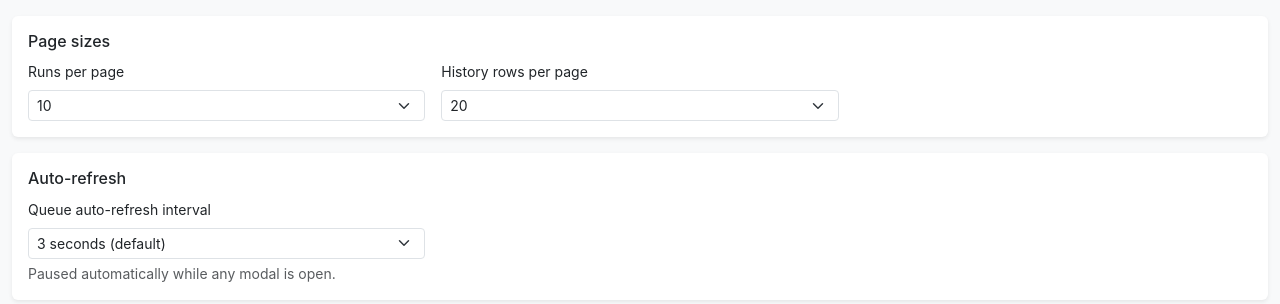
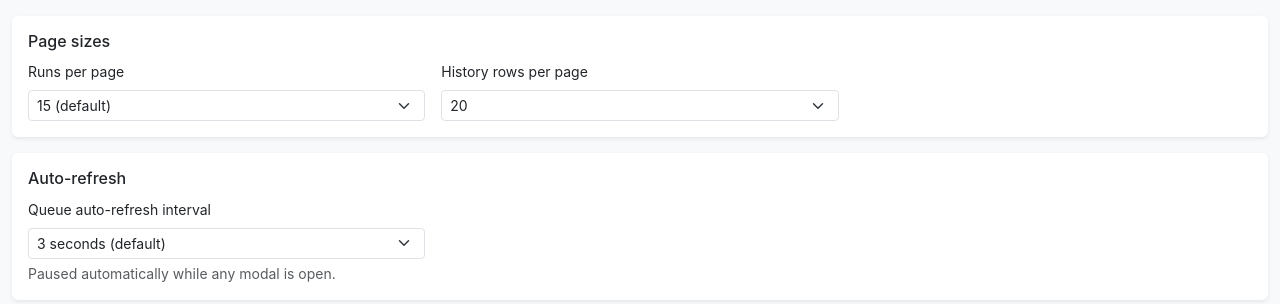
Before and after one commit to Nucleomics-VIB/aviti-tools, a Flask app: page /settings in a window 1280 px wide. Shown: the part 204-508 px from the top of the page. Run offline with Flask 3, Linux system fonts and the light colour scheme; some libraries are stand-ins or nearby versions.

Commit message:
ui(webui): bump default runs-per-page to 15
Slightly more useful first page for typical lab usage; Settings still
exposes 10/25/50/100. The history page default (20) and queue
auto-refresh (3 s) are unchanged.

Co-Authored-By: Claude Opus 4.7 <noreply@anthropic.com>

```diff
--- a/aviti_test_mask/webui/templates/index.html
+++ b/aviti_test_mask/webui/templates/index.html
@@ -109,8 +109,8 @@
     try {
       const p = JSON.parse(localStorage.getItem('aviti_ui_prefs') || '{}');
       const v = +p.runs_per_page;
-      return Number.isFinite(v) && v > 0 ? v : 10;
-    } catch (e) { return 10; }
+      return Number.isFinite(v) && v > 0 ? v : 15;
+    } catch (e) { return 15; }
   })();
   const cache = new Map();
   let currentPage = 1;
--- a/aviti_test_mask/webui/templates/settings.html
+++ b/aviti_test_mask/webui/templates/settings.html
@@ -26,6 +26,7 @@
         <label for="runs-per-page" class="form-label small">Runs per page</label>
         <select id="runs-per-page" class="form-select form-select-sm">
           <option value="10">10</option>
+          <option value="15">15 (default)</option>
           <option value="25">25</option>
           <option value="50">50</option>
           <option value="100">100</option>
@@ -76,7 +77,7 @@
 <script>
 (function () {
   const DEFAULTS = {
-    runs_per_page: 10,
+    runs_per_page: 15,
     history_per_page: 20,
     queue_refresh_ms: 3000,
   };
```
